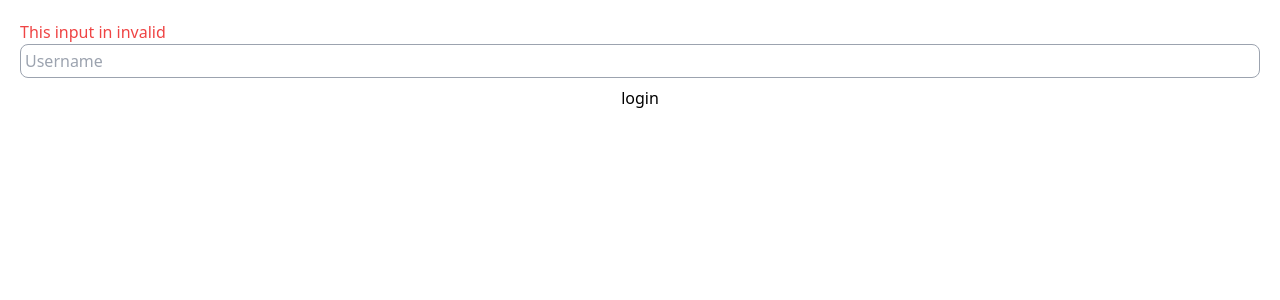
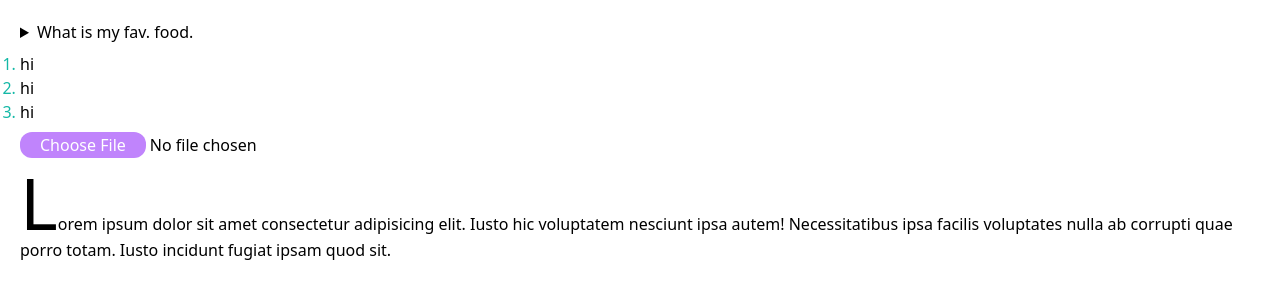
Before and after one commit to jin123457/carrot-market, a Next.js app: page / in a window 1280 px wide. Shown: the top 300 px of the page. Built offline with nearby package versions, Linux system fonts and the light colour scheme.

Commit message:
more Modifiers

```diff
--- a/src/pages/index.tsx
+++ b/src/pages/index.tsx
@@ -5,12 +5,23 @@
 export default function Home() {
     return (
         <form className="flex flex-col space-y-2  p-5">
-            <div className="flex flex-col-reverse">
-                <input type="text" required placeholder="Username" className="border p-1 peer border-gray-400 rounded-lg" />
-                <span className="hidden peer-invalid:block peer-invalid:text-red-500">This input in invalid</span>
-                <span className="hidden peer-valid:block peer-valid:text-teal-500">Awesome username</span>
-            </div>
-            <input type="submit" value="login" className="bg-white" />
+            <details className="select-none open:text-white open:bg-indigo-400">
+                <summary className="cursor-pointer">What is my fav. food.</summary>
+                <span>김치</span>
+            </details>
+            <ul className="list-decimal marker:text-teal-500">
+                <li>hi</li>
+                <li>hi</li>
+                <li>hi</li>
+            </ul>
+            <input
+                type="file"
+                className="file:border-0 file:rounded-xl file:px-5 file:text-white file:bg-purple-400 file:transition-colors file:cursor-pointer file:hover:text-purple-400 file:hover:bg-white file:hover:border-purple-400 file:hover:border"
+            />
+            <p className="first-letter:text-7xl first-letter:hover:text-purple-400">
+                Lorem ipsum dolor sit amet consectetur adipisicing elit. Iusto hic voluptatem nesciunt ipsa autem! Necessitatibus ipsa facilis voluptates nulla
+                ab corrupti quae porro totam. Iusto incidunt fugiat ipsam quod sit.
+            </p>
         </form>
     );
 }
```
